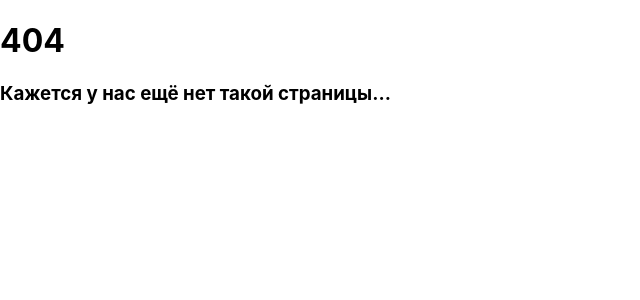
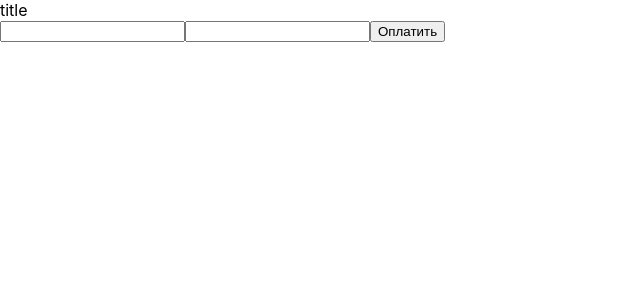
Before and after one commit to EvgenySychev/payment-terminal, a Next.js app: page /paymentPage in a window 1280 px wide. Before the commit this address had no page. Shown: the top 300 px of the page, without its empty margins (0-640 px from the left). Built offline with nearby package versions, Linux system fonts and the light colour scheme.

Commit message:
added paymentPage

```diff
--- a/pages/index.tsx
+++ b/pages/index.tsx
@@ -1,5 +1,7 @@
+import HomePage from './homePage'
+
 const Home = () => {
-    return <h1>'Hello word'</h1>
+    return <HomePage/>
 }
 
 export default Home;
--- /dev/null
+++ b/pages/paymentPage.tsx
@@ -0,0 +1,20 @@
+import OperatorItem from '../components/OperatorItem'
+
+type PaymentPagePropsType = {
+    key:number
+    title:string
+}
+
+const PaymentPage = ({ key,title }: PaymentPagePropsType) => {
+
+    return <>
+    <OperatorItem key={key} title={'title'}/>
+        <div>
+            <input type="text" name="" id=""/>
+            <input type="text" name="" id=""/>
+            <button>Оплатить</button>
+        </div>
+    </>
+}
+
+export default PaymentPage;
```
Also changed, not shown: pages/homePage.tsx (+5 -3 lines).
